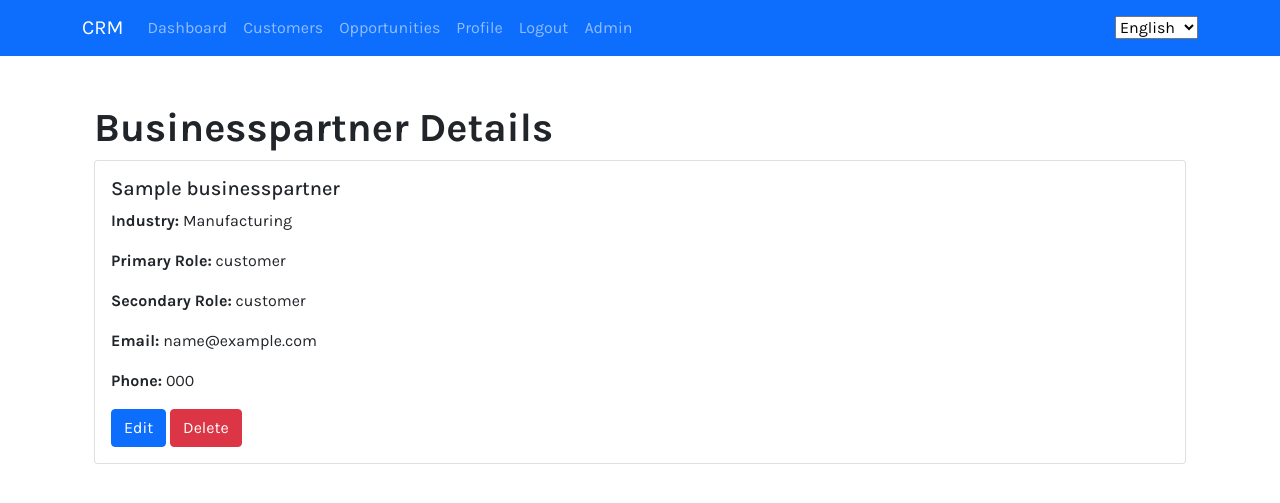
After one commit to dmm1/Ecosphere, a Django app: page /en/businesspartner/1/ in a window 1280 px wide. The commit adds this page. Shown: the top 503 px of the page. Run offline with Django 5.2, Linux system fonts and the light colour scheme; a user stored in the database is signed in; tables that the repository leaves empty hold one stand-in row (values such as "Sample post"); some libraries are stand-ins or nearby versions.

Commit message:
refactor customers to businesspartners refs#4

```diff
--- a/crm/admin.py
+++ b/crm/admin.py
@@ -1,9 +1,9 @@
 from django.contrib import admin
 from django.contrib.auth.models import User
-from .models import Customer, Opportunity
+from .models import BusinessPartner, Opportunity
 
 class OpportunityAdmin(admin.ModelAdmin):
     pass
 
-admin.site.register(Customer)
+admin.site.register(BusinessPartner)
 admin.site.register(Opportunity, OpportunityAdmin)
--- a/crm/forms.py
+++ b/crm/forms.py
@@ -1,5 +1,5 @@
 from django import forms
-from .models import Opportunity, Customer
+from .models import Opportunity, BusinessPartner
 
 class OpportunityForm(forms.ModelForm):
     class Meta:
@@ -11,7 +11,7 @@ class OpportunityForm(forms.ModelForm):
         model = Opportunity
         fields = ['name', 'customer', 'amount', 'probability', 'status']
 
-class CustomerForm(forms.ModelForm):
+class BusinessParnterForm(forms.ModelForm):
     class Meta:
-        model = Customer
+        model = BusinessPartner
         fields = ['name', 'email', 'phone', 'industry', 'primary_role', 'secondary_role']
--- a/crm/models.py
+++ b/crm/models.py
@@ -2,7 +2,7 @@ from django.db import models
 from django.contrib.auth.models import User
 from django.utils.translation import gettext_lazy as _
 
-class Customer(models.Model):
+class BusinessPartner(models.Model):
     INDUSTRY_CHOICES = [
         ('Manufacturing', 'Manufacturing'),
         ('Retail', 'Retail'),
@@ -44,13 +44,15 @@ class Customer(models.Model):
 
 class Opportunity(models.Model):
     name = models.CharField(max_length=100)
-    customer = models.ForeignKey(Customer, on_delete=models.CASCADE, related_name='opportunities')
+    customer = models.ForeignKey(BusinessPartner, on_delete=models.CASCADE, related_name='opportunities')
     amount = models.DecimalField(max_digits=10, decimal_places=2)
     probability = models.IntegerField(default=50)
     status = models.CharField(max_length=50, choices=[
         ('open', 'Open'),
         ('won', 'Won'),
         ('lost', 'Lost'),
+        ('finished', 'finished'),
+        ('in progress', 'in progress'),
     ])
     created_at = models.DateTimeField(auto_now_add=True)
     updated_at = models.DateTimeField(auto_now=True)
--- a/crm/urls.py
+++ b/crm/urls.py
@@ -6,11 +6,11 @@ app_name = 'crm'
 
 urlpatterns = [
     path('dashboard/', views.dashboard, name='dashboard'),
-    path('customers/', views.customer_list, name='customer_list'),
-    path('customers/create/', views.customer_create, name='customer_create'),
-    path('customers/<int:pk>/', views.customer_detail, name='customer_detail'),
-    path('customers/<int:pk>/update/', views.customer_update, name='customer_update'),
-    path('customers/<int:pk>/delete/', views.customer_delete, name='customer_delete'),
+    path('businesspartner/', views.businesspartner_list, name='businesspartner_list'),
+    path('businesspartner/create/', views.businesspartner_create, name='businesspartner_create'),
+    path('businesspartner/<int:pk>/', views.businesspartner_detail, name='businesspartner_detail'),
+    path('businesspartner/<int:pk>/update/', views.businesspartner_update, name='businesspartner_update'),
+    path('businesspartner/<int:pk>/delete/', views.businesspartner_delete, name='businesspartner_delete'),
     path('opportunities/', views.opportunity_list, name='opportunity_list'),
     path('opportunities/create/', views.opportunity_create, name='opportunity_create'),
     path('opportunities/<int:pk>/', views.opportunity_detail, name='opportunity_detail'),
--- a/crm/views.py
+++ b/crm/views.py
@@ -2,8 +2,8 @@ from django.shortcuts import render, redirect, get_object_or_404
 from django.contrib.auth.decorators import login_required
 from django.contrib.auth import login, logout
 from django.contrib.auth import authenticate
-from .models import Customer, Opportunity
-from .forms import OpportunityForm, CustomerForm
+from .models import BusinessPartner, Opportunity
+from .forms import OpportunityForm, BusinessParnterForm
 from django.core.paginator import Paginator
 
 @login_required
@@ -12,59 +12,59 @@ def dashboard(request):
 
 
 @login_required
-def customer_list(request):
+def businesspartner_list(request):
     show_all = str(request.session.get('show_all', False)).lower()
     if 'show_all' in request.GET:
         show_all = str(request.GET.get('show_all', 'false')).lower() == 'true'
         request.session['show_all'] = show_all
 
     if show_all:
-        customers = Customer.objects.all().order_by('name')  # Order by name
+        businesspartner = BusinessPartner.objects.all().order_by('name')  # Order by name
     else:
-        customers = Customer.objects.filter(user=request.user).order_by('name')  # Order by name
+        businesspartner = BusinessPartner.objects.filter(user=request.user).order_by('name')  # Order by name
 
-    paginator = Paginator(customers, 10)  # Show 10 customers per page
+    paginator = Paginator(businesspartner, 10)  # Show 10 businesspartner per page
     page_number = request.GET.get('page')
     page_obj = paginator.get_page(page_number)
 
-    return render(request, 'crm/customer_list.html', {'page_obj': page_obj, 'show_all': show_all})
+    return render(request, 'crm/businesspartner_list.html', {'page_obj': page_obj, 'show_all': show_all})
 
 @login_required
-def customer_detail(request, pk):
-    customer = get_object_or_404(Customer, pk=pk)
-    return render(request, 'crm/customer_detail.html', {'customer': customer})
+def businesspartner_detail(request, pk):
+    businesspartner = get_object_or_404(BusinessPartner, pk=pk)
+    return render(request, 'crm/businesspartner_detail.html', {'businesspartner': businesspartner})
 
 @login_required
-def customer_create(request):
+def businesspartner_create(request):
     if request.method == 'POST':
-        form = CustomerForm(request.POST)
+        form = BusinessParnterForm(request.POST)
         if form.is_valid():
-            customer = form.save(commit=False)
-            customer.user = request.user
-            customer.save()
-            return redirect('crm:customer_list')
+            businesspartner = form.save(commit=False)
+            businesspartner.user = request.user
+            businesspartner.save()
+            return redirect('crm:businesspartner_list')
     else:
-        form = CustomerForm()
-    return render(request, 'crm/customer_form.html', {'form': form})
+        form = BusinessParnterForm()
+    return render(request, 'crm/businesspartner_form.html', {'form': form})
 @login_required
-def customer_update(request, pk):
-    customer = get_object_or_404(Customer, pk=pk)
+def businesspartner_update(request, pk):
+    businesspartner = get_object_or_404(BusinessPartner, pk=pk)
     if request.method == 'POST':
-        form = CustomerForm(request.POST, instance=customer)
+        form = BusinessParnterForm(request.POST, instance=businesspartner)
         if form.is_valid():
             form.save()
-            return redirect('crm:customer_list')
+            return redirect('crm:businesspartner_list')
     else:
-        form = CustomerForm(instance=customer)
-    return render(request, 'crm/customer_form.html', {'form': form, 'customer': customer})
+        form = BusinessParnterForm(instance=businesspartner)
+    return render(request, 'crm/businesspartner_form.html', {'form': form, 'businesspartner': businesspartner})
 
 @login_required
-def customer_delete(request, pk):
-    customer = get_object_or_404(Customer, pk=pk)
+def businesspartner_delete(request, pk):
+    businesspartner = get_object_or_404(BusinessPartner, pk=pk)
     if request.method == 'POST':
-        customer.delete()
-        return redirect('crm:customer_list')
-    return render(request, 'crm/customer_confirm_delete.html', {'customer': customer})
+        businesspartner.delete()
+        return redirect('crm:businesspartner_list')
+    return render(request, 'crm/businesspartner_confirm_delete.html', {'businesspartner': businesspartner})
 
 @login_required
 def opportunity_list(request):
--- a/templates/crm/customer_confirm_delete.html
+++ b/templates/crm/businesspartner_confirm_delete.html
@@ -10,7 +10,7 @@
             <form method="post">
                 {% csrf_token %}
                 <button type="submit" class="btn btn-danger">{% trans "Delete" %}</button>
-                <a href="{% url 'crm:customer_list' %}" class="btn btn-secondary">{% trans "Cancel" %}</a>
+                <a href="{% url 'crm:businesspartner_list' %}" class="btn btn-secondary">{% trans "Cancel" %}</a>
             </form>
         </div>
     </div>
--- /dev/null
+++ b/templates/crm/businesspartner_detail.html
@@ -0,0 +1,24 @@
+{% extends 'base.html' %}
+{% load i18n %}
+
+{% block content %}
+<div class="container my-5">
+    <div class="row">
+        <div class="col-12">
+            <h1>{% trans "Businesspartner Details" %}</h1>
+            <div class="card">
+                <div class="card-body">
+                    <h5 class="card-title">{{ businesspartner.name }}</h5>
+                    <p class="card-text"><strong>{% trans "Industry:" %}</strong> {{ businesspartner.industry }}</p>
+                    <p class="card-text"><strong>{% trans "Primary Role:" %}</strong> {{ businesspartner.primary_role }}</p>
+                    <p class="card-text"><strong>{% trans "Secondary Role:" %}</strong> {{ businesspartner.secondary_role }}</p>
+                    <p class="card-text"><strong>{% trans "Email:" %}</strong> {{ businesspartner.email }}</p>
+                    <p class="card-text"><strong>{% trans "Phone:" %}</strong> {{ businesspartner.phone }}</p>
+                    <a href="{% url 'crm:businesspartner_update' businesspartner.id %}" class="btn btn-primary">{% trans "Edit" %}</a>
+                    <a href="{% url 'crm:businesspartner_delete' businesspartner.id %}" class="btn btn-danger">{% trans "Delete" %}</a>
+                </div>
+            </div>
+        </div>
+    </div>
+</div>
+{% endblock %}
--- a/templates/crm/customer_form.html
+++ b/templates/crm/businesspartner_form.html
@@ -5,7 +5,7 @@
 <div class="container my-5">
     <div class="row">
         <div class="col-12">
-            <h1>{% if customer %}{% trans "Edit Customer" %}{% else %}{% trans "Create Customer" %}{% endif %}</h1>
+            <h1>{% if businesspartner %}{% trans "Edit Businesspartner" %}{% else %}{% trans "Create Businesspartner" %}{% endif %}</h1>
             <form method="post">
                 {% csrf_token %}
                 {{ form.as_p }}
--- a/templates/navigation.html
+++ b/templates/navigation.html
@@ -11,7 +11,7 @@
                     <a class="nav-link" href="{% url 'crm:dashboard' %}">{% trans "Dashboard" %}</a>
                 </li>
                 <li class="nav-item">
-                    <a class="nav-link" href="{% url 'crm:customer_list' %}">{% trans "Customers" %}</a>
+                    <a class="nav-link" href="{% url 'crm:businesspartner_list' %}">{% trans "Customers" %}</a>
                 </li>
                 <li class="nav-item">
                     <a class="nav-link" href="{% url 'crm:opportunity_list' %}">{% trans "Opportunities" %}</a>
```
Also changed, not shown: templates/crm/businesspartner_list.html (renamed from templates/crm/customer_list.html, +14 -14 lines), templates/crm/customer_detail.html (deleted, +0 -24 lines), crm/migrations/0001_initial.py (added), crm/migrations/0002_alter_customer_primary_role_and_more.py (added), crm/migrations/0003_alter_customer_secondary_role.py (added), crm/migrations/0004_alter_opportunity_status.py (added), crm/migrations/0005_rename_customer_businesspartner.py (added).
